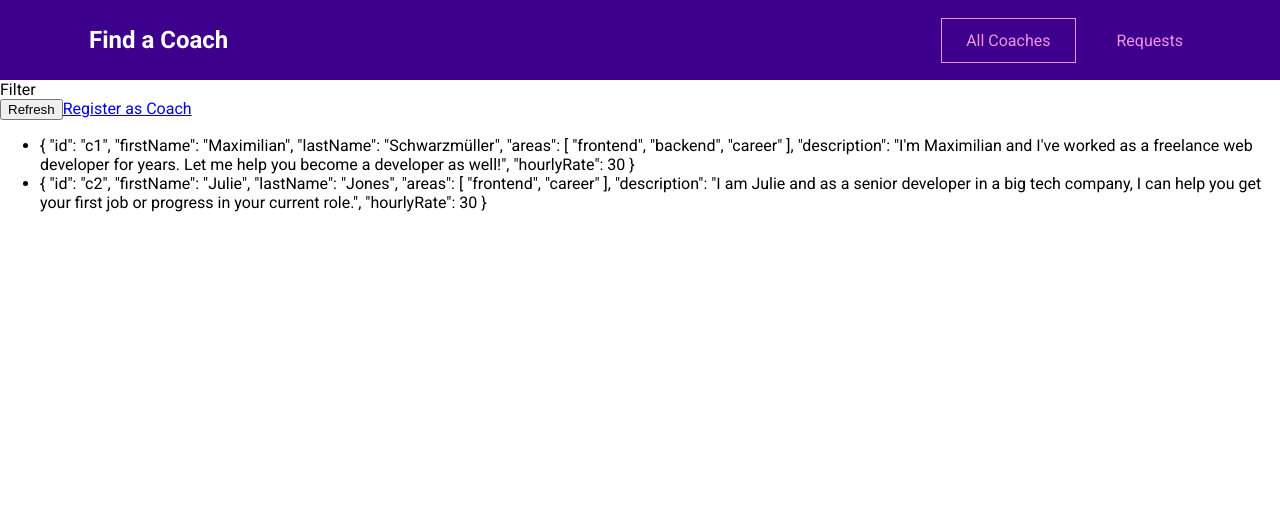
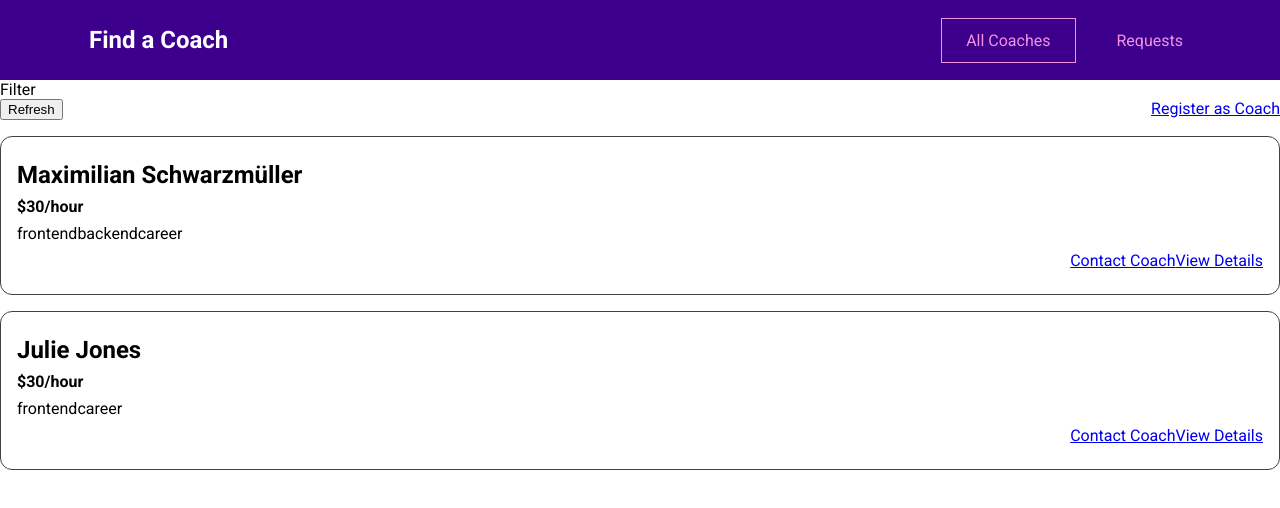
Before and after one commit to rkrohne1991/Find-a-Coach---Vue.js-Vite, a Vue app: page /coaches in a window 1280 px wide. Shown: the top 508 px of the page. Built offline with nearby package versions, Linux system fonts and the light colour scheme.

Commit message:
Working on the Coaches List and List Items

```diff
--- /dev/null
+++ b/src/components/coaches/CoachItem.vue
@@ -0,0 +1,56 @@
+<template>
+  <li>
+    <h3>{{ fullName }}</h3>
+    <h4>${{ rate }}/hour</h4>
+    <div>
+      <span v-for="area in areas" :key="area">{{ area }}</span>
+    </div>
+    <div class="actions">
+      <router-link :to="coachContactLink">Contact Coach</router-link>
+      <router-link :to="coachDetailsLink">View Details</router-link>
+    </div>
+  </li>
+</template>
+<script>
+export default {
+  props: ["id", "firstName", "lastName", "rate", "areas"],
+  computed: {
+    fullName() {
+      return `${this.firstName} ${this.lastName}`;
+    },
+    coachContactLink() {
+      return `${this.$route.path}/${this.id}/contact`; // /coaches/c1/contact
+    },
+    coachDetailsLink() {
+      return `${this.$route.path}/${this.id}`; // /coaches/c1
+    },
+  },
+};
+</script>
+
+<style scoped>
+li {
+  margin: 1rem 0;
+  border: 1px solid #424242;
+  border-radius: 12px;
+  padding: 1rem;
+}
+
+h3 {
+  font-size: 1.5rem;
+}
+
+h3,
+h4 {
+  margin: 0.5rem 0;
+}
+
+div {
+  margin: 0.5rem 0;
+}
+
+.actions {
+  display: flex;
+  justify-content: flex-end;
+}
+</style>
--- a/src/pages/coaches/CoachesList.vue
+++ b/src/pages/coaches/CoachesList.vue
@@ -6,13 +6,24 @@
       <router-link to="/register">Register as Coach</router-link>
     </div>
     <ul v-if="hasCoaches">
-      <li v-for="coach in filteredCoaches" :key="coach.id">{{ coach }}</li>
+      <coach-item
+        v-for="coach in filteredCoaches"
+        :key="coach.id"
+        :id="coach.id"
+        :firstName="coach.firstName"
+        :lastName="coach.lastName"
+        :rate="coach.hourlyRate"
+        :areas="coach.areas"
+      />
     </ul>
     <h3 v-else>No coaches found.</h3>
   </section>
 </template>
+
 <script>
+import CoachItem from "../../components/coaches/CoachItem.vue";
 export default {
+  components: { CoachItem },
   computed: {
     filteredCoaches() {
       return this.$store.getters["coaches/coaches"];
@@ -23,3 +34,16 @@
   },
 };
 </script>
+
+<style scoped>
+ul {
+  list-style: none;
+  margin: 0;
+  padding: 0;
+}
+
+.controls {
+  display: flex;
+  justify-content: space-between;
+}
+</style>
```
